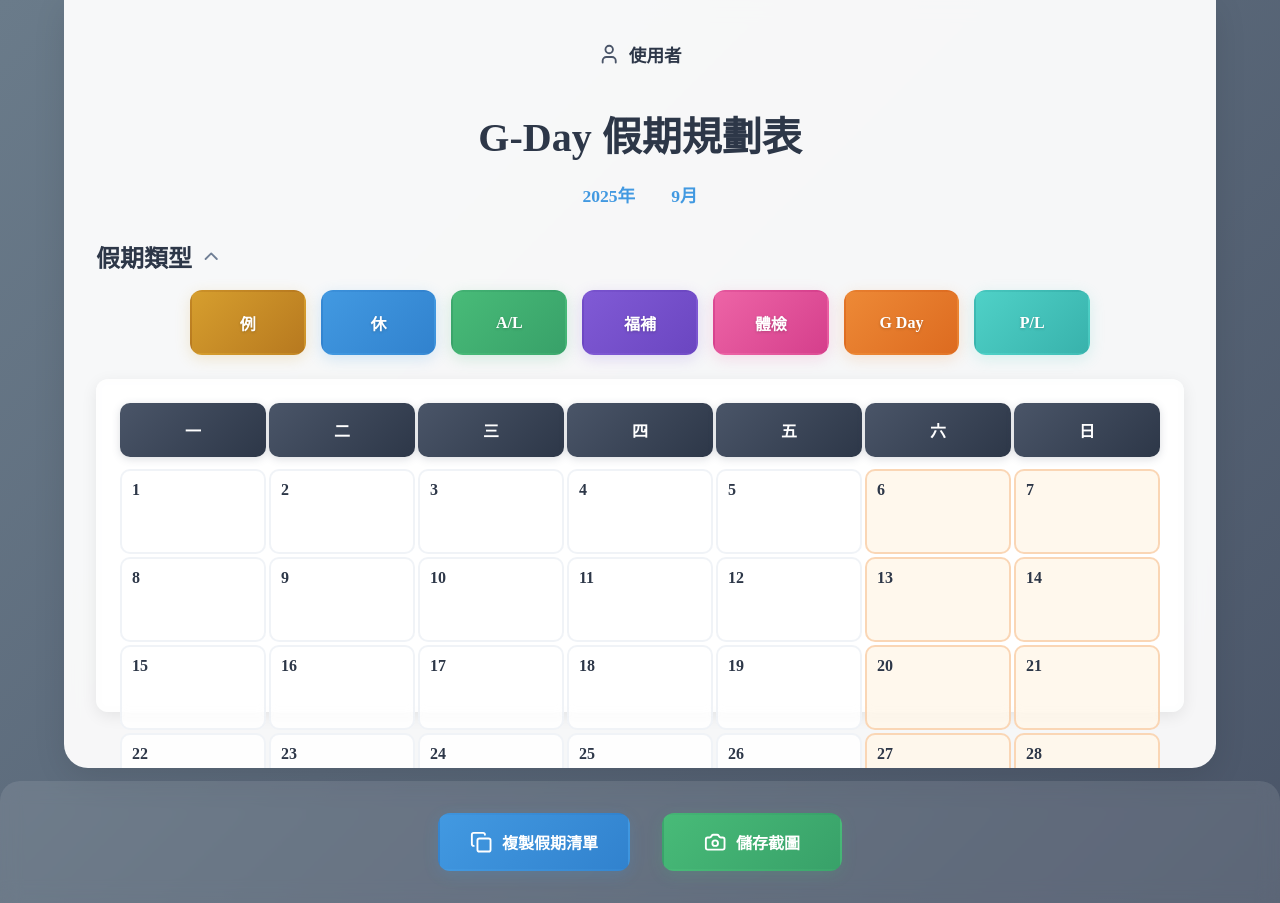
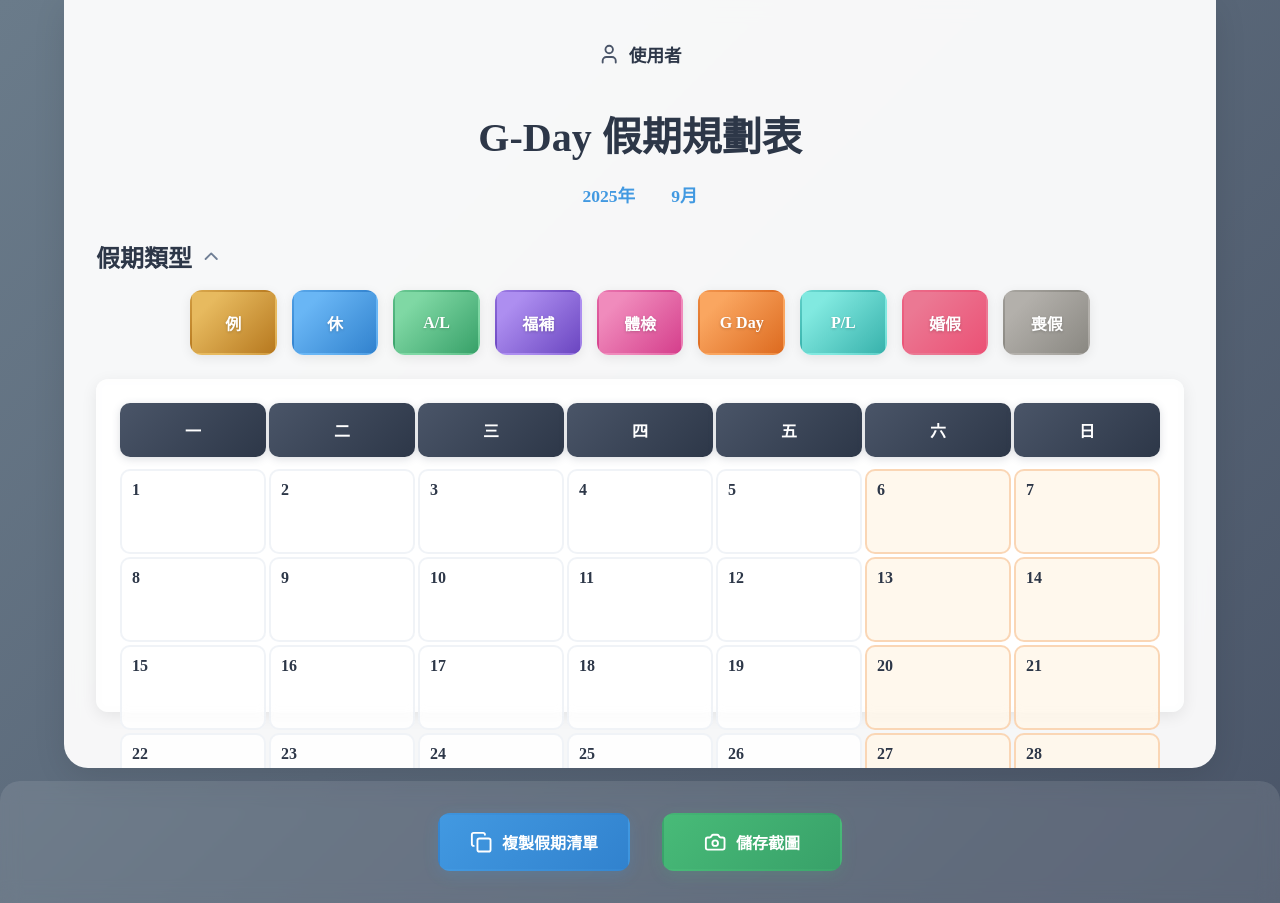
Before and after one commit to ichimon-nashi/mdaeip-nextjs, a Next.js app: page /gday in a window 1280 px wide. Built offline with nearby package versions, Linux system fonts and the light colour scheme; a web font is replaced by a local one.

Commit message:
Add two new leaveTypes

```diff
--- a/src/app/gday/page.js
+++ b/src/app/gday/page.js
@@ -52,7 +52,9 @@ const GDayPlanner = () => {
         { id: 'welfare', label: '福補', description: '福利補休' },
         { id: 'medical', label: '體檢', description: '體檢' },
         { id: 'gday', label: 'G Day', description: 'G Day' },
-        { id: 'personal', label: 'P/L', description: '事假' }
+        { id: 'personal', label: 'P/L', description: '事假' },
+        { id: 'marriage', label: '婚假', description: '婚假' },
+        { id: 'bereavement', label: '喪假', description: '喪假' },
     ]
 
     const monthNames = ['1月', '2月', '3月', '4月', '5月', '6月', '7月', '8月', '9月', '10月', '11月', '12月']
--- a/src/styles/GDayPlanner.module.css
+++ b/src/styles/GDayPlanner.module.css
@@ -285,38 +285,40 @@
 
 /* Softer Vacation type colors */
 .leaveExample {
-	background: linear-gradient(135deg, #d69e2e 0%, #b7791f 100%);
-	box-shadow: 0 4px 15px rgba(214, 158, 46, 0.2);
+	background: linear-gradient(135deg, #e7ba5f 20%, #b7791f 100%);
+	/* box-shadow: 0 4px 15px rgba(214, 158, 46, 0.2); */
 }
 
 .leaveRest {
-	background: linear-gradient(135deg, #4299e1 0%, #3182ce 100%);
-	box-shadow: 0 4px 15px rgba(66, 153, 225, 0.2);
+	background: linear-gradient(135deg, #69b6f5 20%, #3182ce 100%);
 }
 
 .leaveAnnual {
-	background: linear-gradient(135deg, #48bb78 0%, #38a169 100%);
-	box-shadow: 0 4px 15px rgba(72, 187, 120, 0.2);
+	background: linear-gradient(135deg, #7fd8a4 20%, #38a169 100%);
 }
 
 .leaveWelfare {
-	background: linear-gradient(135deg, #805ad5 0%, #6b46c1 100%);
-	box-shadow: 0 4px 15px rgba(128, 90, 213, 0.2);
+	background: linear-gradient(135deg, #ad8ef0 20%, #6b46c1 100%);
 }
 
 .leaveMedical {
-	background: linear-gradient(135deg, #ed64a6 0%, #d53f8c 100%);
-	box-shadow: 0 4px 15px rgba(237, 100, 166, 0.2);
+	background: linear-gradient(135deg, #f08bbc 20%, #d53f8c 100%);
 }
 
 .leaveGday {
-	background: linear-gradient(135deg, #ed8936 0%, #dd6b20 100%);
-	box-shadow: 0 4px 15px rgba(237, 137, 54, 0.2);
+	background: linear-gradient(135deg, #faa660 20%, #dd6b20 100%);
 }
 
 .leavePersonal {
-	background: linear-gradient(135deg, #4fd1c7 0%, #38b2ac 100%);
-	box-shadow: 0 4px 15px rgba(79, 209, 199, 0.2);
+	background: linear-gradient(135deg, #81e9e0 20%, #38b2ac 100%);
+}
+
+.leaveMarriage {
+	background: linear-gradient(135deg, #eb7893 20%, #eb5175 100%);
+}
+
+.leaveBereavement {
+	background: linear-gradient(135deg, #b3b0ab 20%, #8a8882 100%);
 }
 
 /* Calendar Styles */
@@ -595,7 +597,7 @@
 	}
 
 	.leaveTypesGrid {
-		grid-template-columns: repeat(7, 1fr);
+		grid-template-columns: repeat(9, 1fr);
 		gap: 4px;
 	}
 
@@ -739,7 +741,7 @@
 	}
 
 	.leaveTypesGrid {
-		grid-template-columns: repeat(7, 1fr);
+		grid-template-columns: repeat(9, 1fr);
 		gap: 15px;
 		max-width: 900px;
 	}
```
